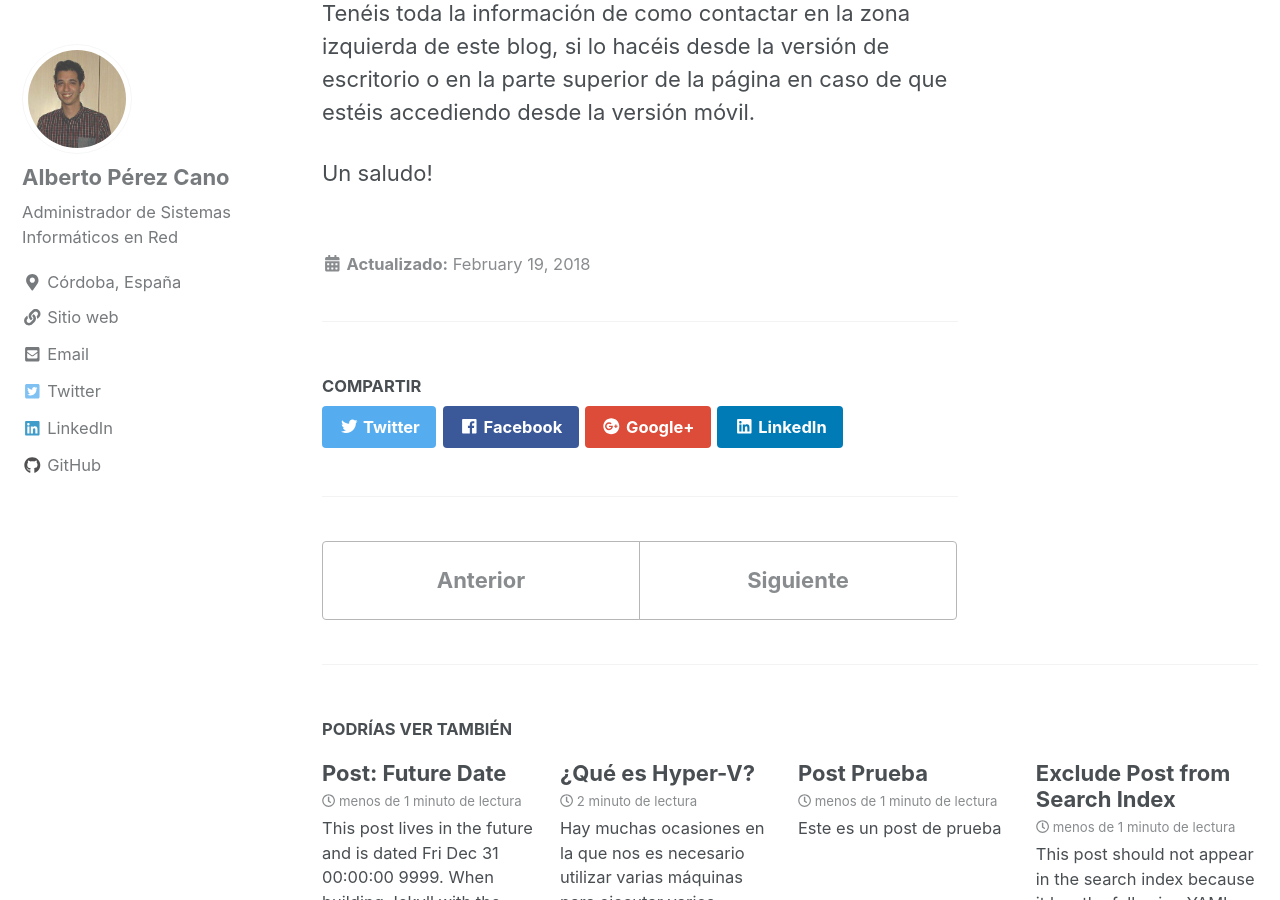
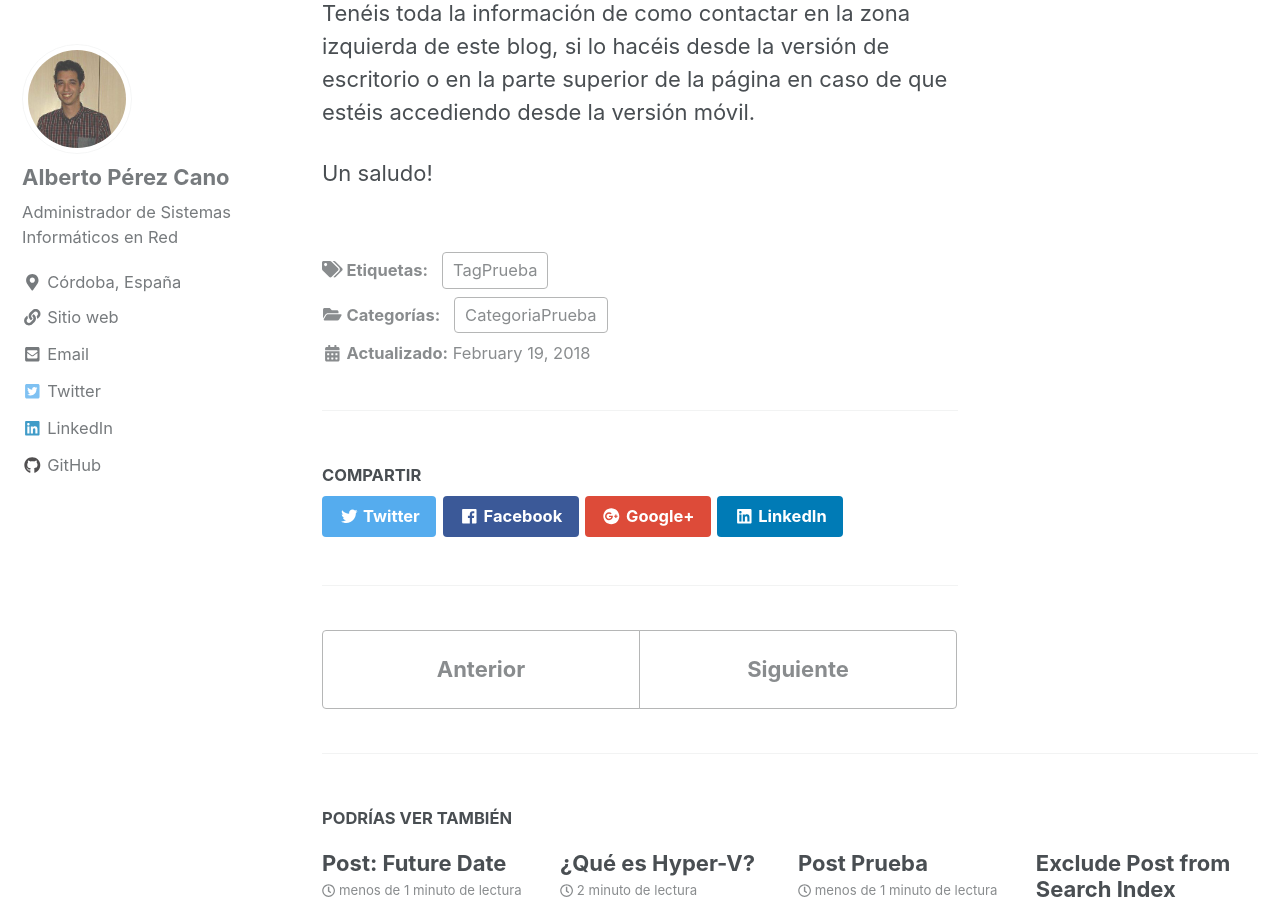
Before and after one commit to sialed/Blog, a Jekyll site: the page built from _posts/2018-02-19-¡Hello, World!.md, in a window 1280 px wide and 900 px high, scrolled down 2094 px. Built offline with Jekyll 4.4.1, drawn with Linux system fonts in a browser that asks for light colours; nearby versions of some CDN libraries.

Commit message:
categoria y tags

```diff
--- a/_posts/2018-02-19-¡Hello, World!.md
+++ b/_posts/2018-02-19-¡Hello, World!.md
@@ -3,6 +3,10 @@ title: "¡Hello, World!"
 header:
   image: /assets/images/posts/2018-02-08-Post-Prueba/header.jpg
   og_image: /assets/images/posts/2018-02-08-Post-Prueba/og.jpg
+categories:
+  - CategoriaPrueba
+tags:
+  - TagPrueba
 ---
 
 Hola a tod@s, bienvenid@s a este pequeño y humilde rincón que se acaba de abrir. Soy Alberto Pérez Cano, actualmente poseo el título de administración de sistemas informáticos en red y soy un apasionado de las nuevas tecnologías.
```
